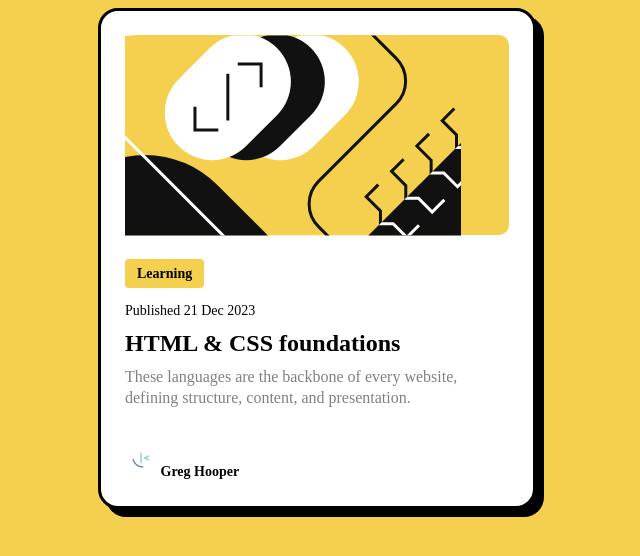
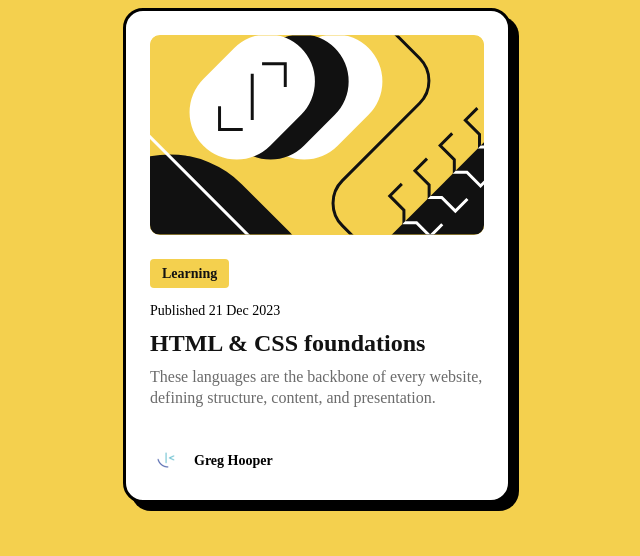
Before and after one commit to 4rd2/Blog-Preview-Card, a plain HTML site: page index.html in a window 1280 px wide. Shown: the whole page, without its empty margins (323-963 px from the left). Drawn offline with Linux system fonts and the light colour scheme; a web font is replaced by a local one.

Commit message:
Added transition, images, and fixed texts

```diff
--- a/index.html
+++ b/index.html
@@ -12,9 +12,7 @@
 </head>
 <body>
   <div class="container">
-    <div class="image">
-      <img src="assets\images\illustration-article.svg">
-    </div>
+    <img class="image" src="assets\images\illustration-article.svg">
     <div class="subcontainer">
 
       <div class="titleBox">
--- a/styles.css
+++ b/styles.css
@@ -29,23 +29,22 @@ body {
 }
 
 .container {
+    display: flex;
+    flex-direction: column;
+    padding: 24px;
+    gap: 24px;
     border: solid;
     border-radius: 20px;
     box-shadow: 8px 8px;
     background-color: hsl(0, 0%, 100%);
-    width: 384px;
+    max-width: 334px;
     max-height: 522px;
-    display: flex;
-    flex-direction: column;
-    padding: 24px;
-    gap: 24px;
 }
 .image {
-    width: 100%;
+    width: fit-content;
     height: 200px;
     background-color: hsl(47, 88%, 63%);
     border-radius: 10px;
-
 }
 .subcontainer {
     display: flex;
@@ -55,36 +54,44 @@ body {
     letter-spacing: 0px;
     font-size: 14px;
     font-family: 'figTree';
+    font-weight: 500;
 }
 
 .titleBox {
     width:fit-content;
-    padding-left: 12px;
-    padding-right: 12px;
-    padding-top: 4px;
-    padding-bottom: 4px;
+    padding: 4px 12px;
     background-color: hsl(47, 88%, 63%);
     border-radius: 4px;
-    font-weight: bold;
+    font-weight: 800;
+    color: hsl(0, 0%, 7%);
 }
 
 .presetOne {
     font-size: 24px;
-    font-weight: bold;
+    font-weight: 800;
+    color: hsl(0, 0%, 7%);
+}
+.presetOne:hover {
+    color: hsl(47, 88%, 63%);
 }
 
 .presetTwo {
     font-size: 16px;
-    color: gray;
-}
-
-.presetThree {
-    font-weight: bold;
+    color: hsl(0, 0%, 42%);
 }
 
 .author {
     font-size: 14px;
-    font-weight: bold;
+    font-weight: 800;
     line-height: 150%;
     letter-spacing: 0px;
+    font-family: 'figTree';
+    display: flex;
+    gap: 12px;
+    align-items: center;
 }
+
+.author img {
+    height: 32px;
+    width: 32px;
+}
```
